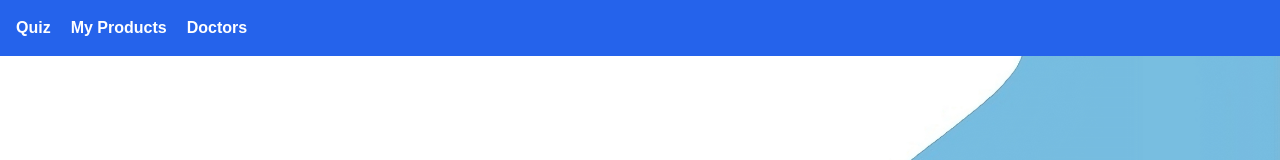
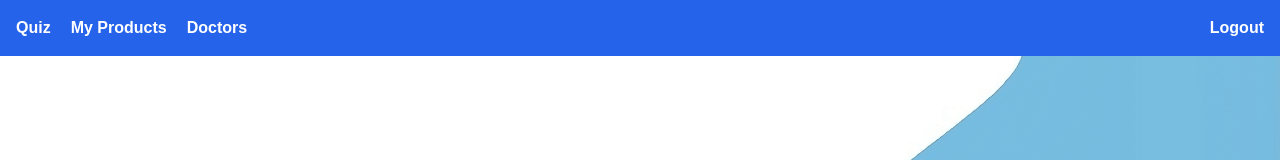
Before and after one commit to emsiish/Skin-care-recs, a React (Create React App) app in the folder frontend/: page / in a window 1280 px wide. Shown: the top 160 px of the page. Built offline with nearby package versions, Linux system fonts and the light colour scheme; no server answers; sample sign-in values are in the browser's storage.

Commit message:
[ADD] logout button

```diff
--- a/frontend/src/components/Navbar.jsx
+++ b/frontend/src/components/Navbar.jsx
@@ -1,7 +1,17 @@
 import React from 'react';
-import { Link } from 'react-router-dom';
+import { Link, useNavigate } from 'react-router-dom';
+import { useAuth } from "./Auth";
 
-const Navbar = () => (
+const Navbar = () => {
+    const navigate = useNavigate();
+    const { token, logout } = useAuth();
+
+    const logoutButton = () => {
+        logout();
+        navigate('/login');
+    }
+
+    return (
         <nav className="fixed top-0 left-0 w-full bg-blue-600 p-4 z-10">
             <ul className="flex">
                 <li>
@@ -13,8 +23,14 @@ const Navbar = () => (
                 <li>
                     <Link to="/doctors" className="text-white font-bold">Doctors</Link>
                 </li>
+                <div className="ml-auto">
+                    {token && (
+                        <Link to="#" onClick={logoutButton} className="text-white font-bold">Logout</Link>
+                    )}
+                </div>
             </ul>
         </nav>
     );
+};
 
 export default Navbar;
```
Lines whose indentation alone changed are shown as unchanged.
